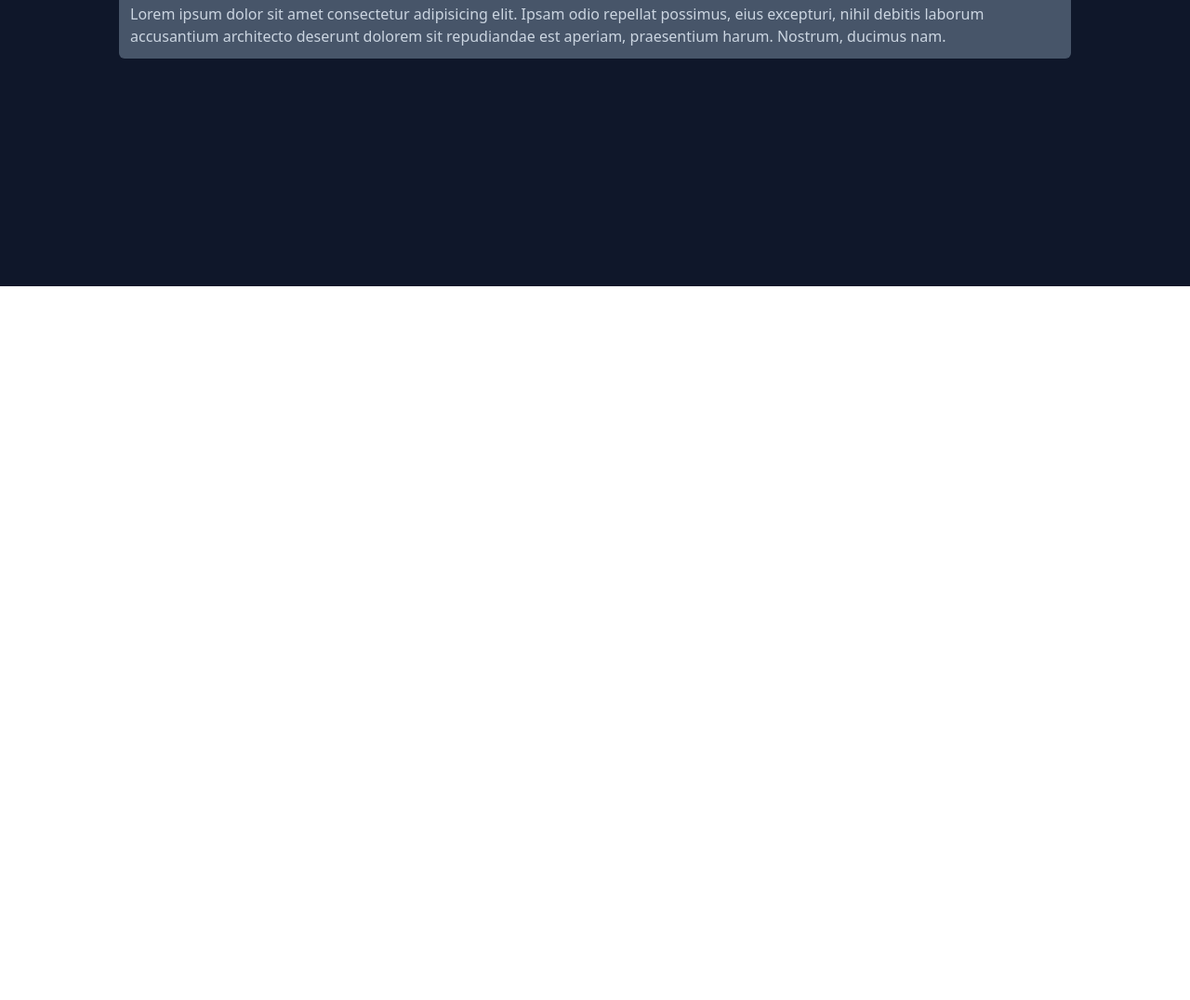
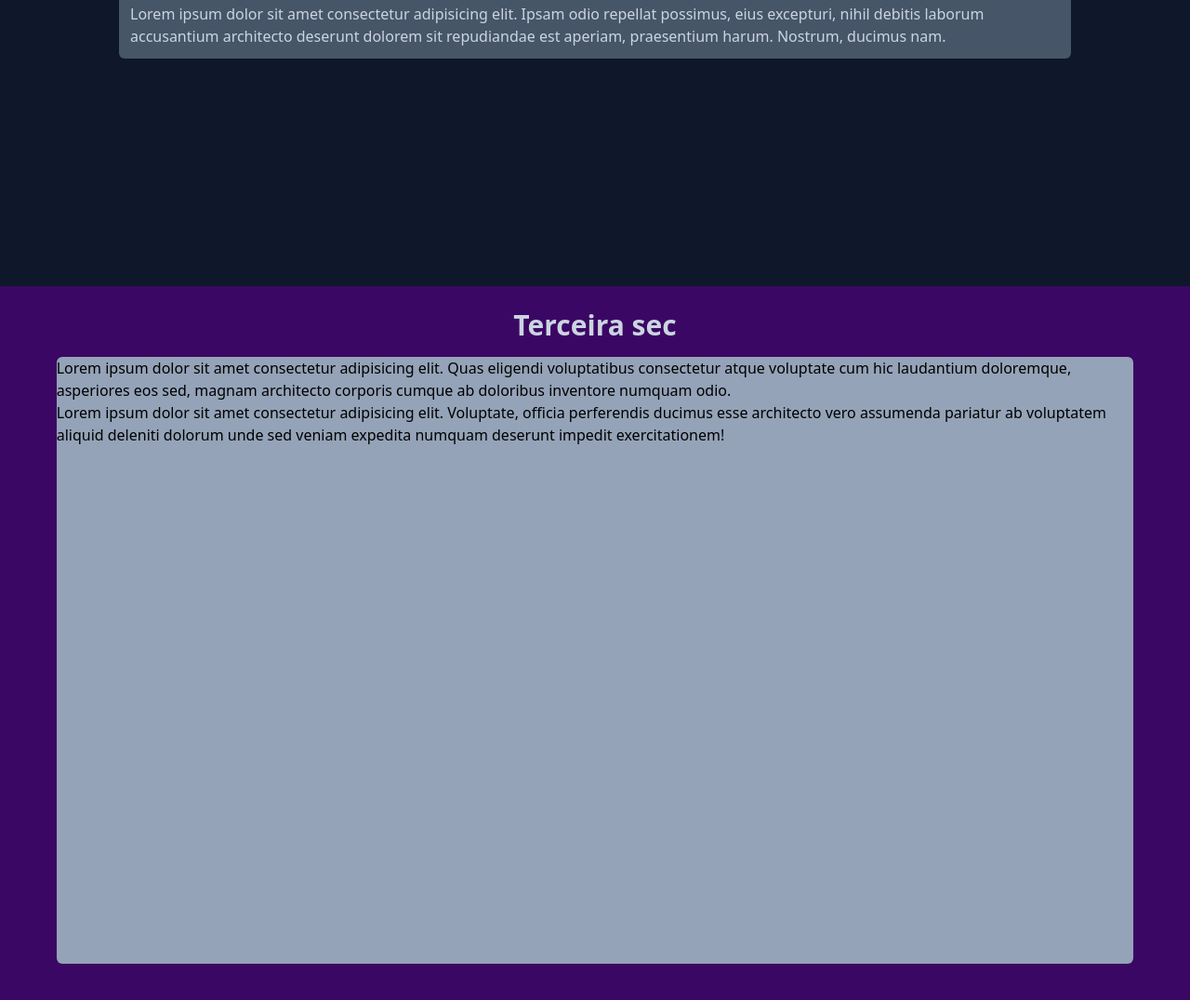
Before and after one commit to Marcus-Nastasi/testing-ts-1, a website: page index.html in a window 1280 px wide. Shown: the part 1404-2480 px from the top of the page at 93% size. Before the commit the page ends 1712 px from the top, so only its background shows below. Drawn offline with Linux system fonts and the light colour scheme.

Commit message:
creating section 3;

```diff
--- a/index.html
+++ b/index.html
@@ -63,6 +63,22 @@
       </section>
    </section>
 
+   <section class="w-screen min-h-screen max-h-fit bg-purple-950">
+      <section class="flex flex-col items-center p-2 h-screen">
+         <h2 class="text-center my-4 text-3xl font-semibold text-slate-300">Terceira sec</h2>
+
+         <section class="w-11/12 h-5/6 rounded-md bg-slate-400">
+            <section class="">
+               Lorem ipsum dolor sit amet consectetur adipisicing elit. Quas eligendi voluptatibus consectetur atque voluptate cum hic laudantium doloremque, asperiores eos sed, magnam architecto corporis cumque ab doloribus inventore numquam odio.
+            </section>
+
+            <section>
+               Lorem ipsum dolor sit amet consectetur adipisicing elit. Voluptate, officia perferendis ducimus esse architecto vero assumenda pariatur ab voluptatem aliquid deleniti dolorum unde sed veniam expedita numquam deserunt impedit exercitationem!
+            </section>
+         </section>
+      </section>
+   </section>
+
    <script src="./out/ts/index.js"></script>
    <script src="./out/ts/calculator.js"></script>
    <script src="./out/ts/transitions.js"></script>
```
Also changed, not shown: src/css/out.css.
